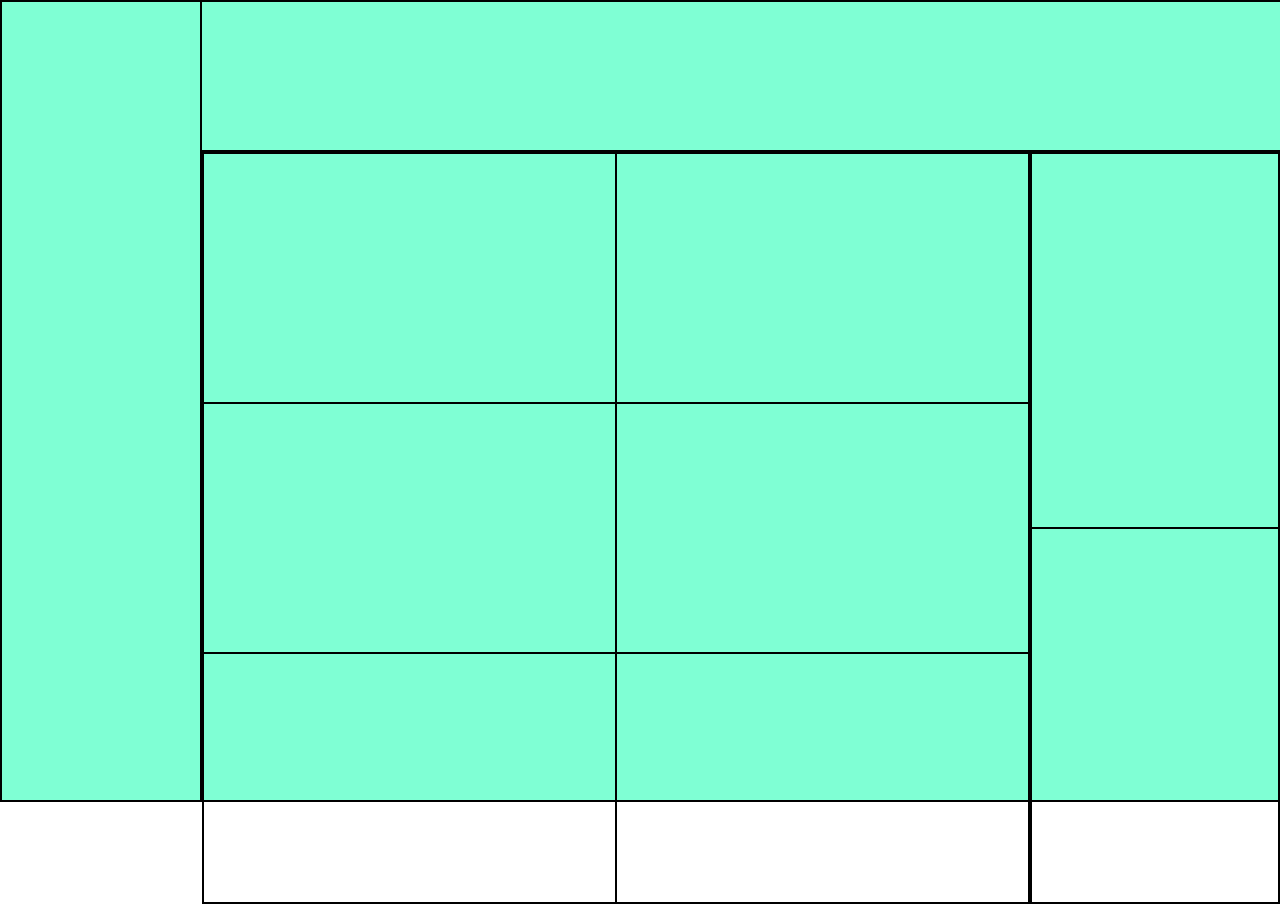
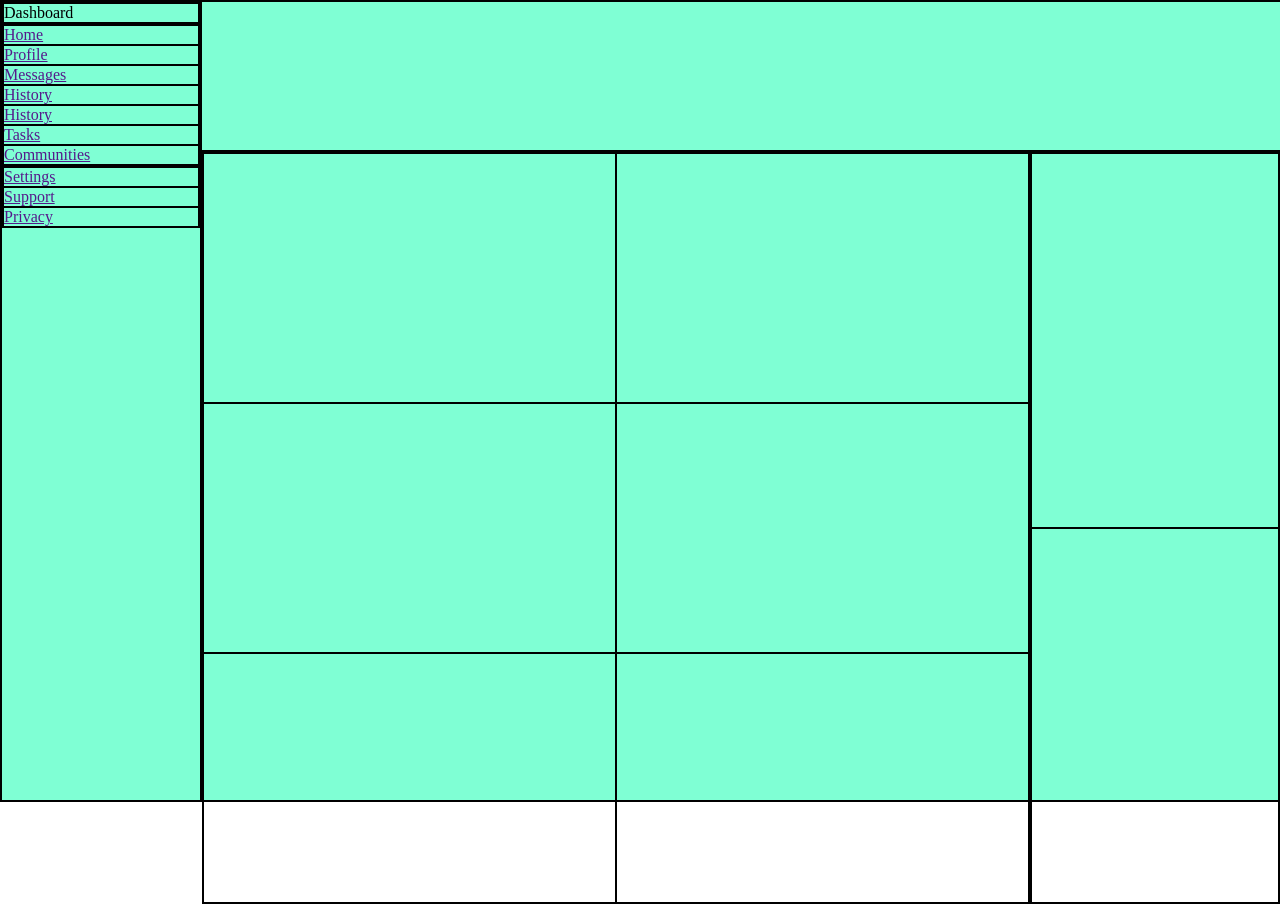
Before and after one commit to BrickEater/dashboard, a plain HTML site: page index.html in a window 1280 px wide. Drawn offline with Linux system fonts and the light colour scheme.

Commit message:
add links

```diff
--- a/index.html
+++ b/index.html
@@ -9,7 +9,25 @@
 </head>
 <body>
     <div class="container">
-        <div class="sidebar"></div>
+        <div class="sidebar">
+            <div class="titleWrapper">
+                <div class="title">Dashboard</div>
+            </div>
+            <div class="navWrapper">
+                <a href="" class="home">Home</a>
+                <a href="" class="profile">Profile</a>
+                <a href="" class="messages">Messages</a>
+                <a href="" class="history">History</a>
+                <a href="" class="history">History</a>
+                <a href="" class="tasks">Tasks</a>
+                <a href="" class="communities">Communities</a>
+            </div>
+            <div class="settingsWrapper">
+                <a href="" class="settings">Settings</a>
+                <a href="" class="support">Support</a>
+                <a href="" class="privacy">Privacy</a>
+            </div>
+        </div>
         <div class="header"></div>
         <div class="content">
             <div class="projects">
--- a/style.css
+++ b/style.css
@@ -56,6 +56,14 @@ html, body {
     display: grid;
     grid-template-rows: repeat(2, 1fr);
 }
+
+/* Links */
+.navWrapper, .settingsWrapper {
+    display: flex;
+    flex-direction: column;
+}
+
+
 /* Typography */
 
 /* Colors */
```
Also changed, not shown: 1 other file.
